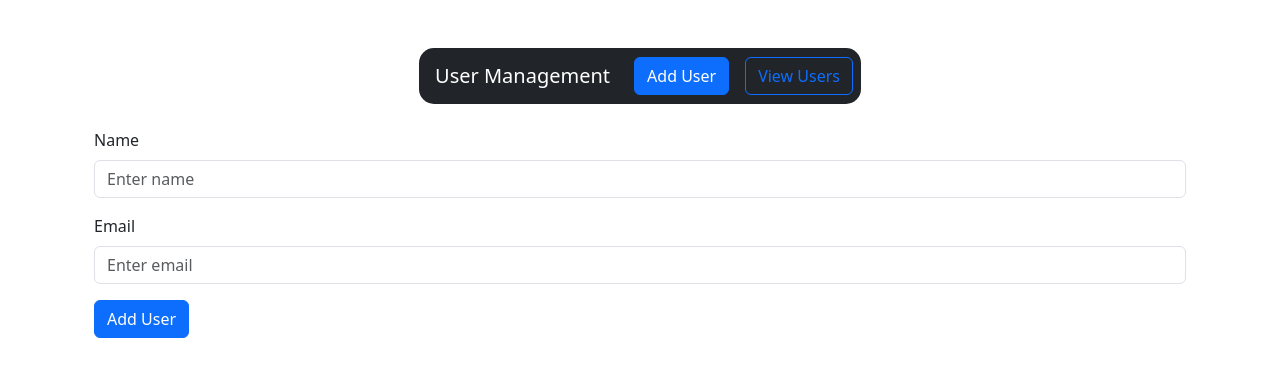
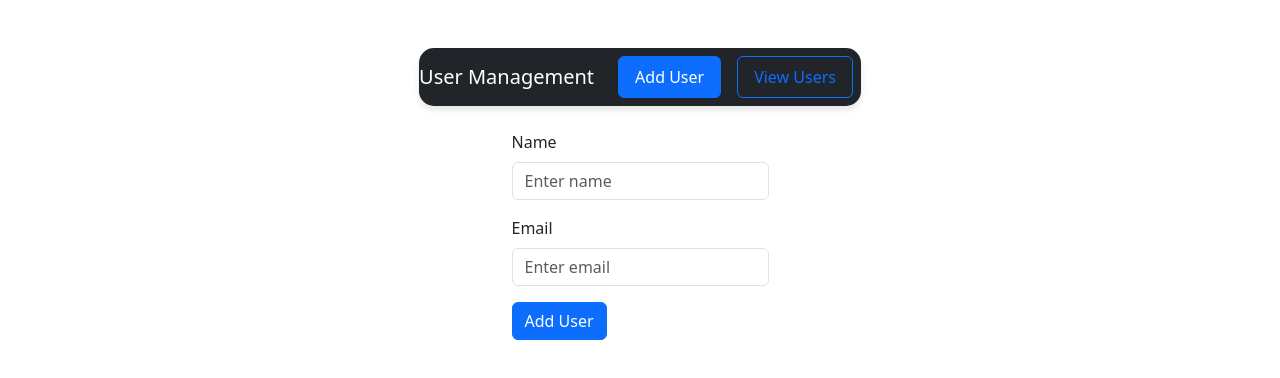
Before and after one commit to Arkadeepto2002/mongoDB-atlas-logger-app, a React (Create React App) app in the folder frontend/: page / in a window 1280 px wide. Shown: the top 378 px of the page. Built offline with nearby package versions, Linux system fonts and the light colour scheme.

Commit message:
Final final

```diff
--- a/frontend/src/App.css
+++ b/frontend/src/App.css
@@ -1,38 +1,22 @@
-.App {
-  text-align: center;
+/* src/App.css */
+
+.navbar-rounded {
+  border-radius: 15px; /* Rounded corners for navbar */
+  overflow: hidden; /* Ensure rounded corners apply to the content */
+  max-width: 100%; /* Ensure the navbar doesn't exceed the container's width */
+  margin: 0 auto; /* Center the navbar horizontally */
+  padding: 1rem 2rem; /* Increase the padding (top-bottom, left-right) */
+  box-shadow: 0 4px 6px rgba(0, 0, 0, 0.1); /* Optional: Add shadow for visual enhancement */
 }
 
-.App-logo {
-  height: 40vmin;
-  pointer-events: none;
+.navbar-nav {
+  margin-left: auto; /* Center the nav items to the right side */
 }
 
-@media (prefers-reduced-motion: no-preference) {
-  .App-logo {
-    animation: App-logo-spin infinite 20s linear;
-  }
+.navbar-brand {
+  margin-right: 2rem; /* Space between the brand and the nav items */
 }
 
-.App-header {
-  background-color: #282c34;
-  min-height: 100vh;
-  display: flex;
-  flex-direction: column;
-  align-items: center;
-  justify-content: center;
-  font-size: calc(10px + 2vmin);
-  color: white;
+.navbar-nav .nav-link, .navbar-nav .btn {
+  padding: 0.5rem 1rem; /* Space around the nav links and buttons */
 }
-
-.App-link {
-  color: #61dafb;
-}
-
-@keyframes App-logo-spin {
-  from {
-    transform: rotate(0deg);
-  }
-  to {
-    transform: rotate(360deg);
-  }
-}
--- a/frontend/src/App.js
+++ b/frontend/src/App.js
@@ -8,7 +8,7 @@ const App = () => {
     const [view, setView] = useState('addUser');
 
     return (
-        <Container className="mt-5 d-flex flex-column align-items-center">
+        <Container className="mt-5 d-flex flex-column align-items-center container">
             <Navbar bg="dark" variant="dark" expand="lg" className="navbar-rounded mb-4">
                 <Navbar.Brand href="#home">User Management</Navbar.Brand>
                 <Nav className="ml-auto">
@@ -28,7 +28,7 @@ const App = () => {
                     </Button>
                 </Nav>
             </Navbar>
-            <div className="w-100">
+            <div className="form-container">
                 {view === 'addUser' && <UserForm />}
                 {view === 'viewUsers' && <UserList />}
             </div>
--- a/frontend/src/UserForm.css
+++ b/frontend/src/UserForm.css
@@ -1,3 +1,5 @@
+/* src/UserForm.css */
+
 .form-container {
     max-width: 800px; /* Set the maximum width for the form */
     margin: 0 auto; /* Center the container horizontally */
--- a/frontend/src/UserForm.js
+++ b/frontend/src/UserForm.js
@@ -1,7 +1,7 @@
 import React, { useState } from 'react';
 import axios from 'axios';
 import { Form, Button, Alert, Container } from 'react-bootstrap';
-import './UserForm.css'; // Import custom CSS file for form styling
+import './UserForm.css'; // Import custom CSS file
 
 const UserForm = () => {
     const [name, setName] = useState('');
--- a/frontend/src/index.css
+++ b/frontend/src/index.css
@@ -1,23 +1,13 @@
-/* src/App.css */
-
-.container {
-  max-width: 800px;
+body {
+  margin: 0;
+  font-family: -apple-system, BlinkMacSystemFont, 'Segoe UI', 'Roboto', 'Oxygen',
+    'Ubuntu', 'Cantarell', 'Fira Sans', 'Droid Sans', 'Helvetica Neue',
+    sans-serif;
+  -webkit-font-smoothing: antialiased;
+  -moz-osx-font-smoothing: grayscale;
 }
 
-.navbar-brand {
-  font-size: 1.5rem;
-  padding-left: 1rem;
+code {
+  font-family: source-code-pro, Menlo, Monaco, Consolas, 'Courier New',
+    monospace;
 }
-
-.navbar-nav .nav-link {
-  margin-right: 1rem;
-}
-
-.navbar {
-  padding: 0.5rem 1rem;
-}
-
-.navbar-rounded {
-  border-radius: 15px; /* Adjust the value to your preference */
-  overflow: hidden; /* Ensures rounded corners apply to the content inside */
-}
```
